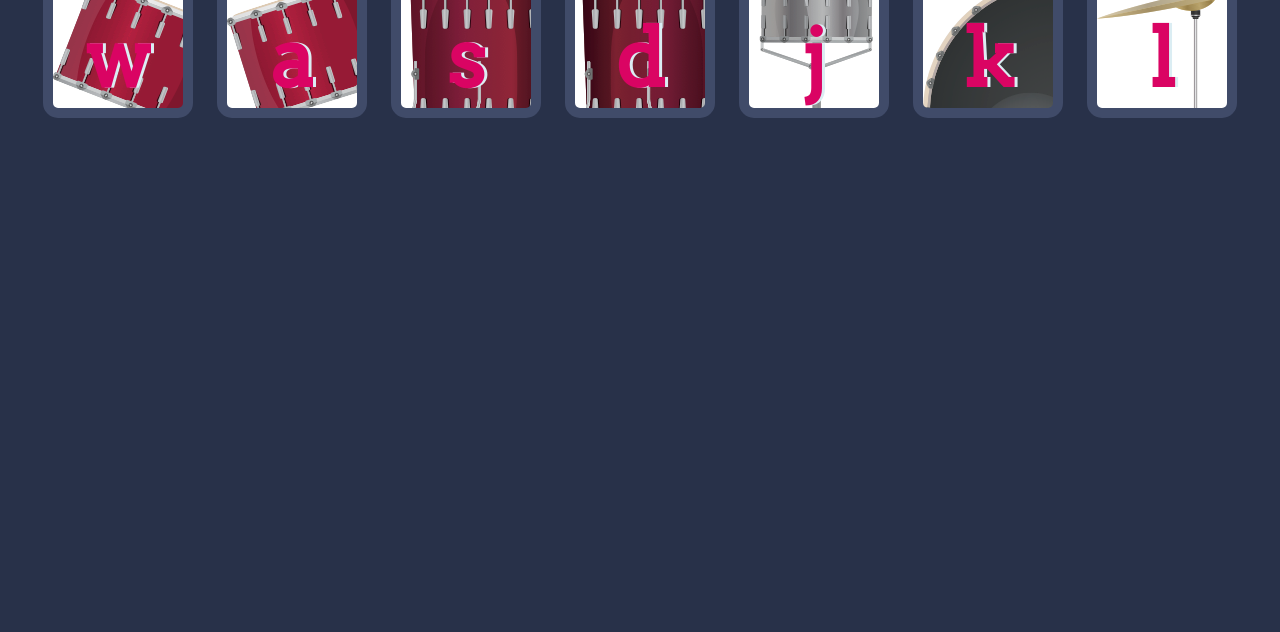
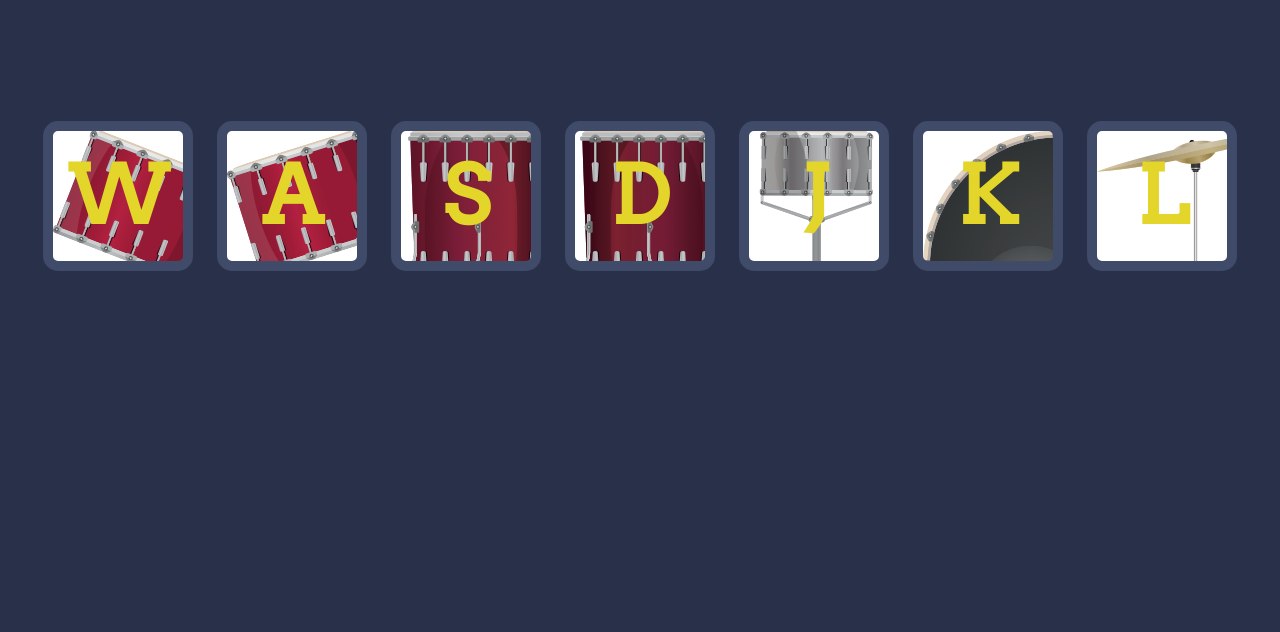
Before and after one commit to 3nblom/trummor, a plain HTML site: page index.html in a window 1280 px wide. Shown: the part 168-800 px from the top of the page. Drawn offline with Linux system fonts and the light colour scheme.

Commit message:
Add files via upload

```diff
--- a/index.html
+++ b/index.html
@@ -10,14 +10,15 @@
 
 <body>
 
+  <h1 id="title">Blommans 🥁 - set </h1>
   <div class="set">
-    <button class="w drum">w</button>
-    <button class="a drum">a</button>
-    <button class="s drum">s</button>
-    <button class="d drum">d</button>
-    <button class="j drum">j</button>
-    <button class="k drum">k</button>
-    <button class="l drum">l</button>
+    <button class="w drum">W</button>
+    <button class="a drum">A</button>
+    <button class="s drum">S</button>
+    <button class="d drum">D</button>
+    <button class="j drum">J</button>
+    <button class="k drum">K</button>
+    <button class="l drum">L</button>
   </div>
 
   <script src="index.js" charset="utf-8"></script>
--- a/styles.css
+++ b/styles.css
@@ -7,7 +7,7 @@ h1 {
   font-size: 5rem;
   color: #DBEDF3;
   font-family: "Arvo", cursive;
-  text-shadow: 3px 0 #DA0463;
+
 
 }
 
@@ -67,10 +67,9 @@ footer {
   border: 10px solid #404B69;
   font-size: 5rem;
   font-family: 'Arvo', cursive;
-  line-height: 2;
   font-weight: 900;
-  color: #DA0463;
-  text-shadow: 3px 0 #DBEDF3;
+  color: #E3D529;
+  /** text-shadow: 3px 0 white; **/
   border-radius: 15px;
   display: inline-block;
   width: 150px;
```
